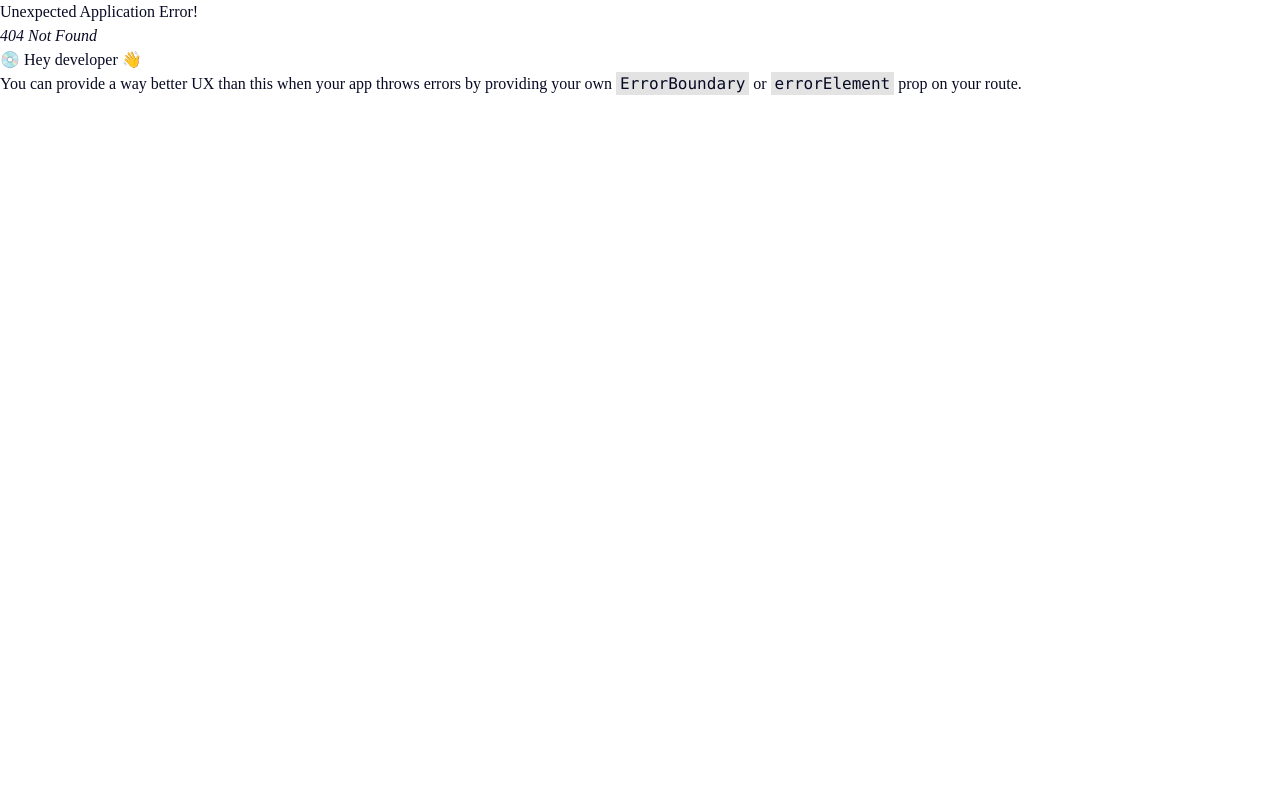
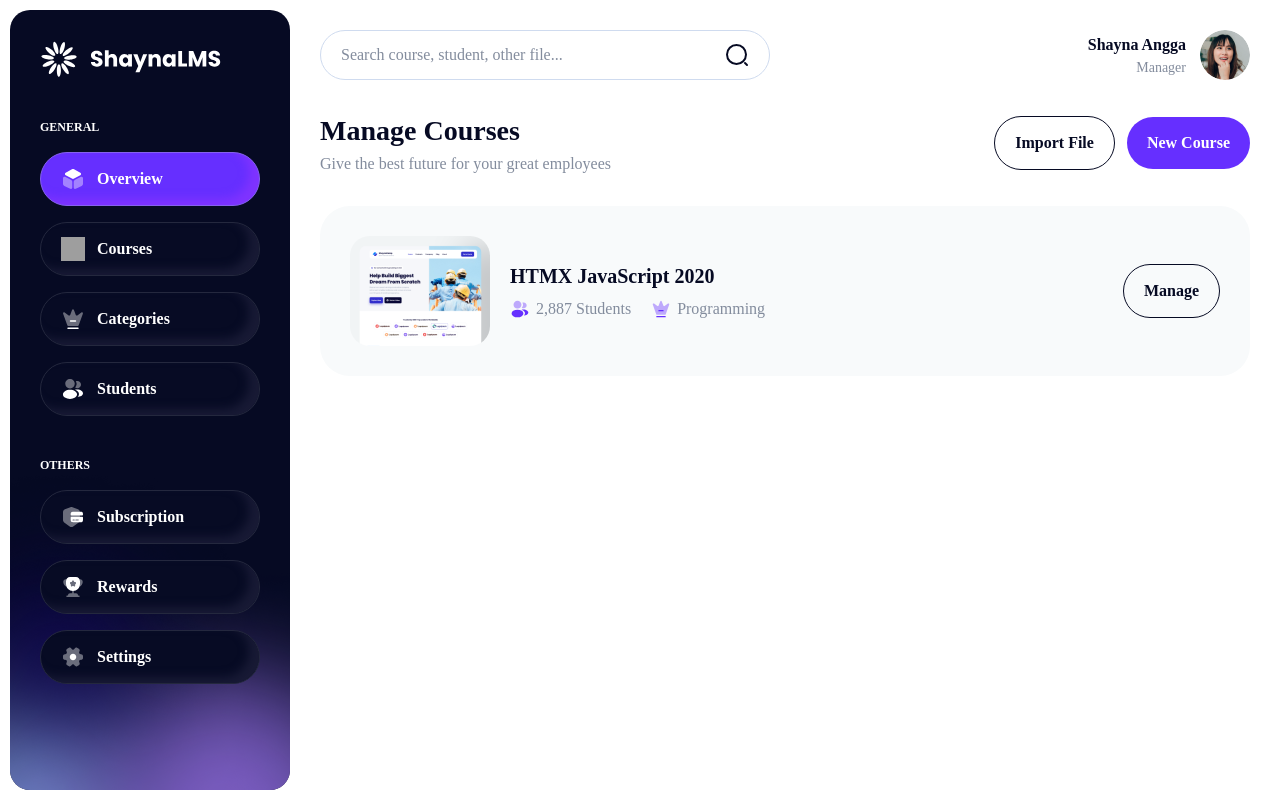
Before and after one commit to NajibAlfarizi/fe-lms, a React (Vite) app: page /manager/courses in a window 1280 px wide. Before the commit this address had no page. Built offline with nearby package versions, Linux system fonts and the light colour scheme; grey boxes are pictures that could not be loaded.

Commit message:
add ManageCourses page and CardCourses component with routing

```diff
--- /dev/null
+++ b/src/pages/manager/courses/card.jsx
@@ -0,0 +1,61 @@
+import { Link } from "react-router";
+import Proptypes from "prop-types";
+
+export default function CardCourses({
+  id = 1,
+  imageUrl = "/assets/images/thumbnails/th-2.png",
+  name = "HTMX JavaScript 2020",
+  totalStudents = "2,887 Students",
+  category = "Programming",
+}) {
+  return (
+    <div className="card flex items-center gap-5">
+      <div className="flex shrink-0 w-[140px] h-[110px] rounded-[20px] bg-[#D9D9D9] overflow-hidden">
+        <img
+          src={imageUrl}
+          className="w-full h-full object-cover"
+          alt="thumbnail"
+        />
+      </div>
+      <div className="w-full">
+        <h3 className="font-bold text-xl leading-[30px] line-clamp-1">
+          {name}
+        </h3>
+        <div className="flex items-center gap-5">
+          <div className="flex items-center gap-[6px] mt-[6px]">
+            <img
+              src="/assets/images/icons/profile-2user-purple.svg"
+              className="w-5 h-5"
+              alt="icon"
+            />
+            <p className="text-[#838C9D]">{totalStudents}</p>
+          </div>
+          <div className="flex items-center gap-[6px] mt-[6px]">
+            <img
+              src="/assets/images/icons/crown-purple.svg"
+              className="w-5 h-5"
+              alt="icon"
+            />
+            <p className="text-[#838C9D]">{category}</p>
+          </div>
+        </div>
+      </div>
+      <div className="flex justify-end items-center gap-3">
+        <Link
+          to={`/manager/courses/${id}`}
+          className="w-fit rounded-full border border-[#060A23] p-[14px_20px] font-semibold text-nowrap"
+        >
+          Manage
+        </Link>
+      </div>
+    </div>
+  );
+}
+
+CardCourses.propTypes = {
+  id: Proptypes.number,
+  imageUrl: Proptypes.string,
+  name: Proptypes.string,
+  totalStudents: Proptypes.string,
+  category: Proptypes.string,
+}
--- /dev/null
+++ b/src/pages/manager/courses/index.jsx
@@ -0,0 +1,71 @@
+import { Link } from "react-router";
+import CardCourses from "./card";
+
+export default function ManageCoursesPage() {
+  return (
+    <>
+      <header className="flex items-center justify-between gap-[30px]">
+        <div>
+          <h1 className="font-extrabold text-[28px] leading-[42px]">
+            Manage Courses
+          </h1>
+          <p className="text-[#838C9D] mt-[1]">
+            Give the best future for your great employees
+          </p>
+        </div>
+        <div className="flex items-center gap-3">
+          <Link
+            to="#"
+            className="w-fit rounded-full border border-[#060A23] p-[14px_20px] font-semibold text-nowrap"
+          >
+            Import File
+          </Link>
+          <Link
+            to="create-new-course.html"
+            className="w-fit rounded-full p-[14px_20px] font-semibold text-[#FFFFFF] bg-[#662FFF] text-nowrap"
+          >
+            New Course
+          </Link>
+        </div>
+      </header>
+      <section
+        id="CourseList"
+        className="flex flex-col w-full rounded-[30px] p-[30px] gap-[30px] bg-[#F8FAFB]"
+      >
+        <CardCourses />
+        {/* <div id="Pagination" className="flex items-center gap-3">
+          <button
+            type="button"
+            className="flex shrink-0 w-9 h-9 rounded-full items-center justify-center text-center transition-all duration-300 hover:bg-[#662FFF] hover:text-white hover:border-0 bg-[#662FFF] text-white"
+          >
+            <span className="font-semibold text-sm leading-[21px]">1</span>
+          </button>
+          <button
+            type="button"
+            className="flex shrink-0 w-9 h-9 rounded-full items-center justify-center text-center transition-all duration-300 hover:bg-[#662FFF] hover:text-white hover:border-0 border border-[#060A23]"
+          >
+            <span className="font-semibold text-sm leading-[21px]">2</span>
+          </button>
+          <button
+            type="button"
+            className="flex shrink-0 w-9 h-9 rounded-full items-center justify-center text-center transition-all duration-300 hover:bg-[#662FFF] hover:text-white hover:border-0 border border-[#060A23]"
+          >
+            <span className="font-semibold text-sm leading-[21px]">3</span>
+          </button>
+          <button
+            type="button"
+            className="flex shrink-0 w-9 h-9 rounded-full items-center justify-center text-center transition-all duration-300 hover:bg-[#662FFF] hover:text-white hover:border-0 border border-[#060A23]"
+          >
+            <span className="font-semibold text-sm leading-[21px]">4</span>
+          </button>
+          <button
+            type="button"
+            className="flex shrink-0 w-9 h-9 rounded-full items-center justify-center text-center transition-all duration-300 hover:bg-[#662FFF] hover:text-white hover:border-0 border border-[#060A23]"
+          >
+            <span className="font-semibold text-sm leading-[21px]">5</span>
+          </button>
+        </div> */}
+      </section>
+    </>
+  );
+}
```
Also changed, not shown: src/router/index.jsx (+13 -8 lines).
